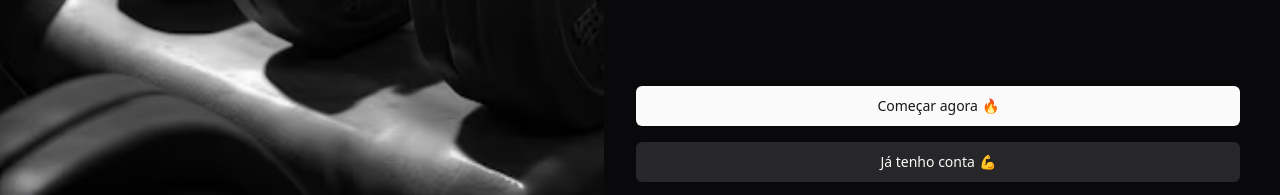
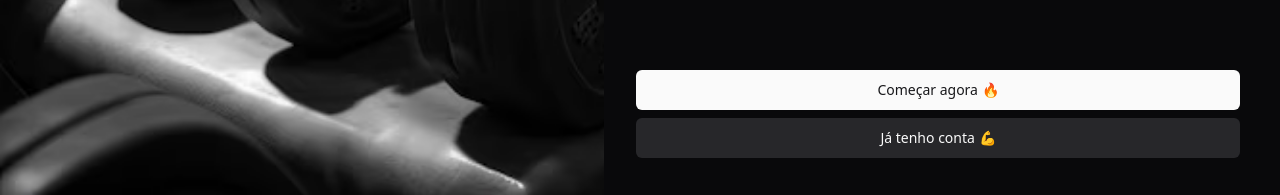
Before and after one commit to maiconfriedel/vai-pra-academia, a React (Vite) app in the folder frontend/: page / in a window 1280 px wide. Shown: the part 602-797 px from the top of the page. Built offline with nearby package versions, Linux system fonts and the light colour scheme; what hono would draw is missing.

Commit message:
styles: changed some margins to be padronized

```diff
--- a/frontend/src/routes/index.tsx
+++ b/frontend/src/routes/index.tsx
@@ -42,7 +42,7 @@ const Index = () => {
           className="text-white m-12 drop-shadow-2x"
         />
       </div>
-      <div className="flex flex-1 flex-col mr-10 ml-4 mt-20 w-full h-full">
+      <div className="flex flex-1 flex-col mr-10 ml-4 mt-10 w-full h-full">
         <h1 className="text-5xl font-bold mb-8">Vai pra Academia 💪</h1>
         {showForm && (
           <form
@@ -129,15 +129,23 @@ const Index = () => {
             <Button className="w-full mt-4" type="submit">
               Criar conta
             </Button>
+            <Button
+              className="w-full "
+              variant="secondary"
+              asChild
+              type="button"
+            >
+              <Link to="/login">Já tenho conta 💪</Link>
+            </Button>
           </form>
         )}
         {!showForm && (
-          <div className="h-full flex justify-end mb-4 flex-col">
-            <Button className="mt-4" type="submit" onClick={handleStart}>
+          <div className="h-full flex justify-end flex-col">
+            <Button className="mt-2" type="button" onClick={handleStart}>
               Começar agora 🔥
             </Button>
             <Button
-              className="w-full mt-4"
+              className="w-full mt-2"
               variant="secondary"
               asChild
               type="button"
```
